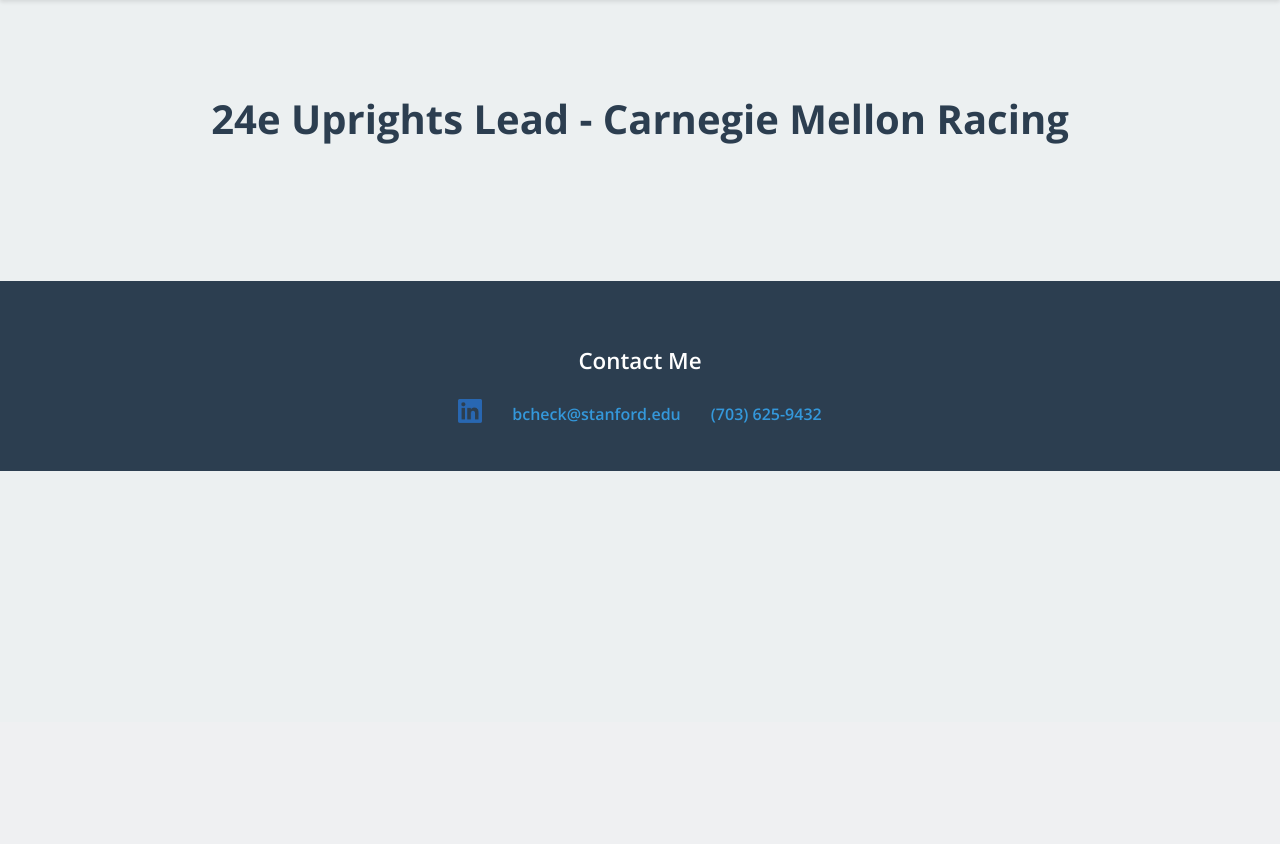
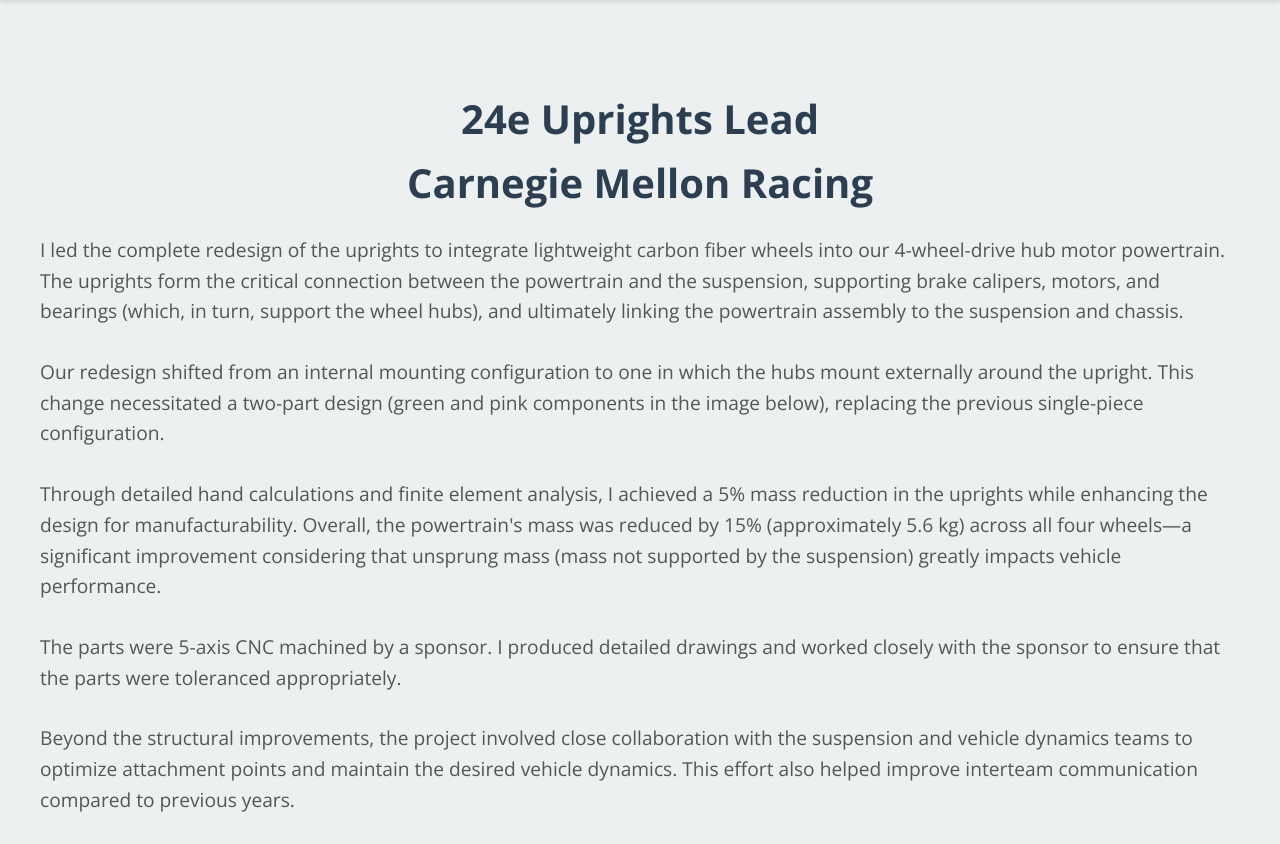
Before and after one commit to b9check/Personal-Website, a Django app: page /projects/uprights/ in a window 1280 px wide. Shown: the part 78-922 px from the top of the page. Before the commit the page ends 549 px from the top, so only its background shows below. Run offline with Django 5.2, Linux system fonts and the light colour scheme.

Commit message:
Updated site: uprights

```diff
--- a/personalsite/main/templates/aero.html
+++ b/personalsite/main/templates/aero.html
@@ -6,7 +6,7 @@
 {% endblock title %}
 
 {% block content %}
-    <h1>Aerodynamics &amp; Composites Team Captain – Carnegie Mellon Racing</h1>
+    <h1>23e Aerodynamics &amp; Composites Team Captain<br>Carnegie Mellon Racing</h1>
 
     <!-- Introduction Section -->
     <section class="project-section">
--- a/personalsite/main/templates/uprights.html
+++ b/personalsite/main/templates/uprights.html
@@ -2,9 +2,37 @@
 {% load static %}
 
 {% block title %}
-    Resume
+    Uprights
 {% endblock title %}
 
 {% block content %}
-    <h1>24e Uprights Lead - Carnegie Mellon Racing</h1>
+    <h1>24e Uprights Lead<br>Carnegie Mellon Racing</h1>
+
+    <section class="project-section">
+        <p>
+            I led the complete redesign of the uprights to integrate lightweight carbon fiber wheels into our 4-wheel-drive hub motor powertrain. The uprights form the critical connection between the powertrain and the suspension, supporting brake calipers, motors, and bearings (which, in turn, support the wheel hubs), and ultimately linking the powertrain assembly to the suspension and chassis.
+        </p>
+        <p>
+            Our redesign shifted from an internal mounting configuration to one in which the hubs mount externally around the upright. This change necessitated a two-part design (green and pink components in the image below), replacing the previous single-piece configuration.
+        </p>
+        <p>
+            Through detailed hand calculations and finite element analysis, I achieved a 5% mass reduction in the uprights while enhancing the design for manufacturability. Overall, the powertrain's mass was reduced by 15% (approximately 5.6 kg) across all four wheels—a significant improvement considering that unsprung mass (mass not supported by the suspension) greatly impacts vehicle performance.
+        </p>
+        <p>
+            The parts were 5-axis CNC machined by a sponsor. I produced detailed drawings and worked closely with the sponsor to ensure that the parts were toleranced appropriately.
+        </p>
+        <p>
+            Beyond the structural improvements, the project involved close collaboration with the suspension and vehicle dynamics teams to optimize attachment points and maintain the desired vehicle dynamics. This effort also helped improve interteam communication compared to previous years.
+        </p>
+
+
+        <div class="photo-grid photo-grid--2x3">
+            <img src="{% static 'images/Uprights/FrontUpright.png' %}" alt="Front Upright">
+            <img src="{% static 'images/Uprights/RearUpright.png' %}" alt="Rear Upright">
+            <img src="{% static 'images/Uprights/UprightGIF.gif' %}" alt="Upright GIF">
+            <img src="{% static 'images/Uprights/Deformation.png' %}" alt="FEA Deformation">
+            <img src="{% static 'images/UprightOil.jpg' %}" alt="Upright with Oil">
+            <img src="{% static 'images/Uprights/UprightMounted.PNG' %}" alt="Camber Plates">
+        </div>
+    </section>
 {% endblock content %}
```
Also changed, not shown: personalsite/main/static/images/Uprights/Deformation.png (added), personalsite/main/static/images/Uprights/FrontUpright.png (added), personalsite/main/static/images/Uprights/RearUpright.png (added), personalsite/main/static/images/Uprights/Sress.png (added), 8 other files.
